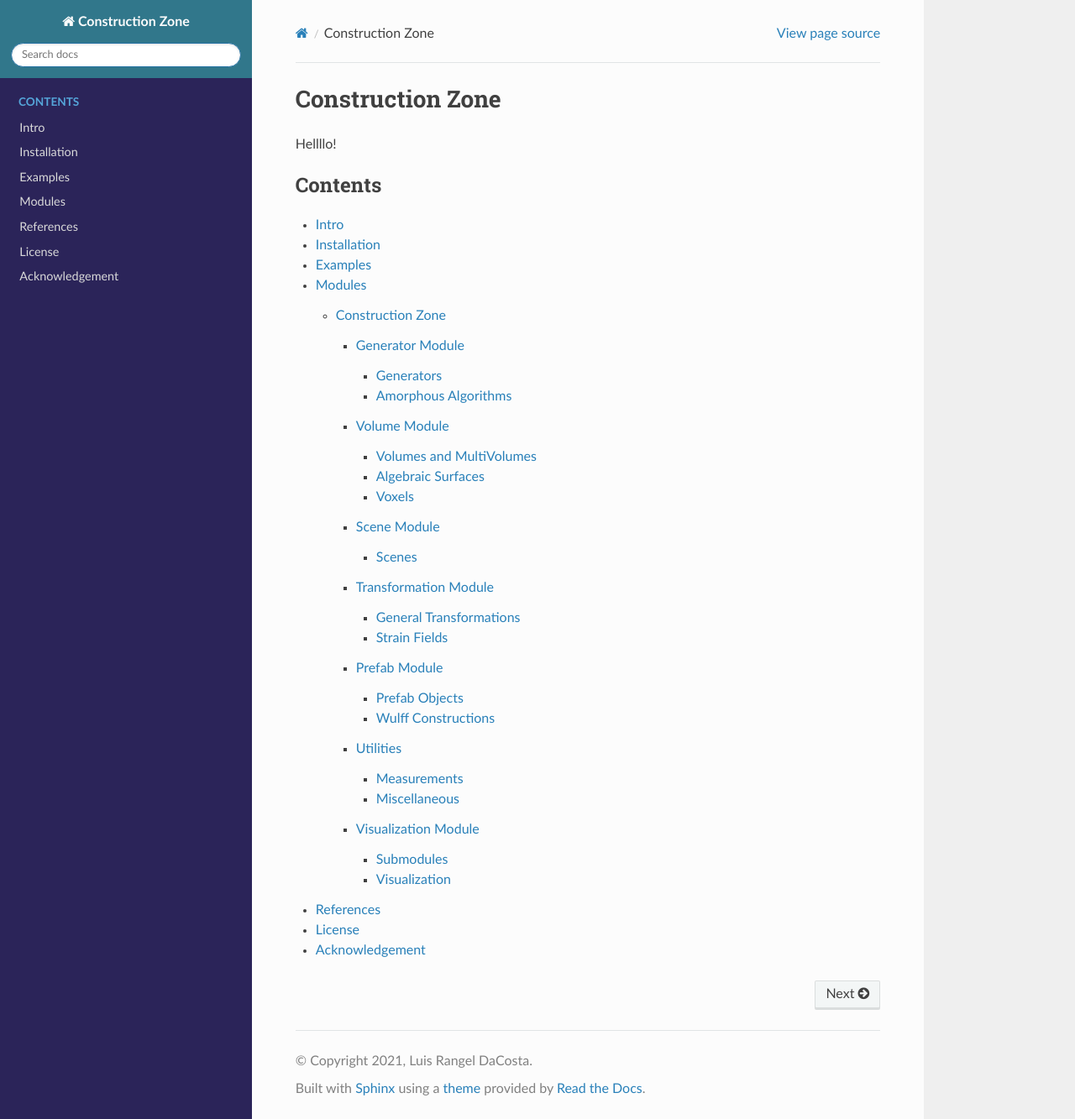
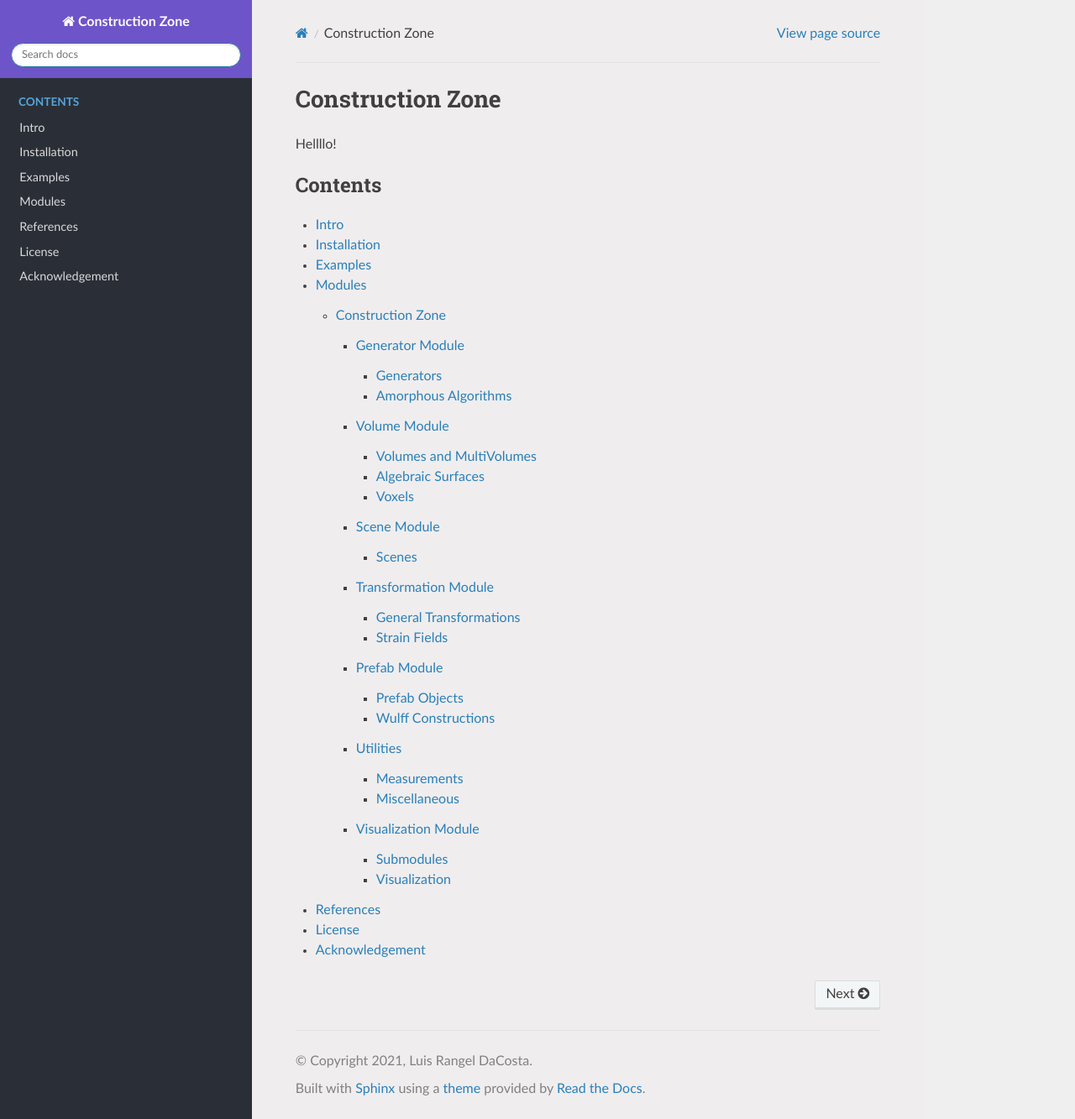
Before and after one commit to lerandc/construction_zone, a Sphinx documentation site: the page built from docs/source/index.rst, in a window 1280 px wide and 1333 px high. Shown: the whole window at 84% size. Built offline with Sphinx 7.4.7 and the Read the Docs theme 2.0.0, drawn with Linux system fonts in a browser that asks for light colours; formulas are drawn with MathJax 3.

Commit message:
settle on color scheme

```diff
--- a/docs/source/_static/css/custom.css
+++ b/docs/source/_static/css/custom.css
@@ -1,8 +1,14 @@
-/* Sidebar header (and topbar for mobile) EFC469*/
-.wy-side-nav-search, .wy-nav-top {
-  background: #31778B;
+.wy-side-nav-search,
+ .wy-nav-top {
+  background: #6E54C9;
 }
 /* Sidebar */
 .wy-nav-side {
-  background: #2B2459;
+  background: #2A2F37;
 }
+
+.wy-nav-content {
+    background: #F0EDEE;
+}
+
+.wy-menu-vertical a:hover{background-color:#626D7F;cursor:pointer}
```
